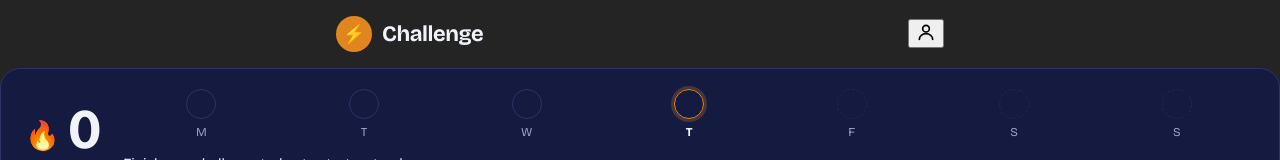
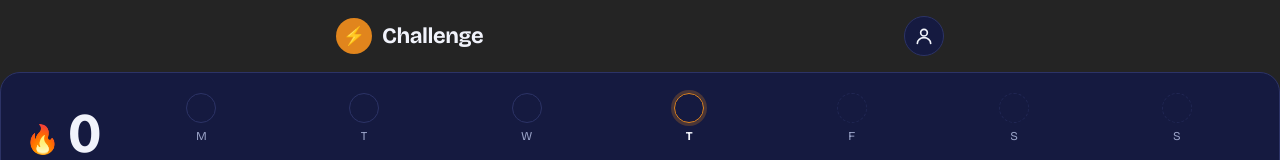
Before and after one commit to robertoandino/challenge-me, a React (Vite) app: page / in a window 1280 px wide. Shown: the top 160 px of the page. Built offline with nearby package versions, Linux system fonts and the light colour scheme.

Commit message:
Updating Header css

```diff
--- a/src/components/Header/Header.css
+++ b/src/components/Header/Header.css
@@ -34,3 +34,32 @@
     letter-spacing: -0.02em;
     color: var(--cm-text);
 }
+
+/* ProfileMenu positions itself against this container */
+.profile-menu-container {
+    position: relative;
+}
+
+.profile-button {
+    width: 40px;
+    height: 40px;
+    display: grid;
+    place-items: center;
+    padding: 0;
+    color: var(--cm-text);
+    background: var(--cm-panel);
+    border: 1px solid var(--cm-line);
+    border-radius: 50%;
+    cursor: pointer;
+    transition: border-color 0.15s;
+}
+
+.profile-button:hover,
+.profile-button[aria-expanded="true"] {
+    border-color: var(--cm-accent);
+}
+
+.profile-button:focus-visible {
+    outline: 2px solid var(--cm-accent);
+    outline-offset: 3px;
+}
```
